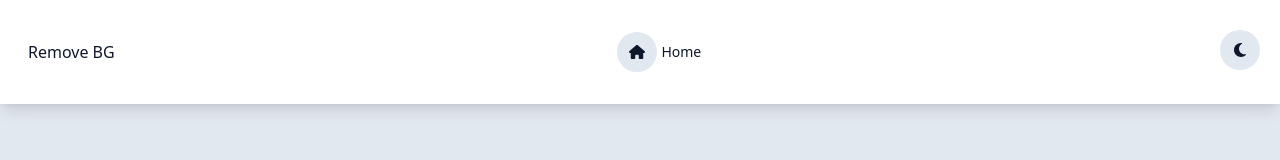
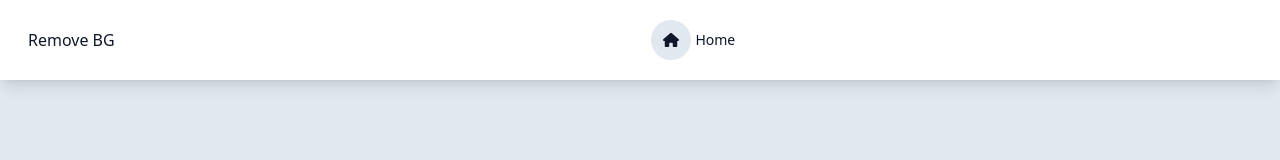
Before and after one commit to Bernini-dev/bg-remove, a Vue app: page / in a window 1280 px wide. Shown: the top 160 px of the page. Built offline with nearby package versions, Linux system fonts and the light colour scheme.

Commit message:
eliminar componente DarkMode y ajustar NavBar para simplificar la interfaz

```diff
--- a/src/components/DarkMode.vue
+++ /dev/null
@@ -1,19 +0,0 @@
-<script setup lang="ts">
-import { useDarkModeStore } from '../stores/darkModeStore';
-import { onMounted } from 'vue';
-
-const darkModeStore = useDarkModeStore();
-
-onMounted(() => {
-  darkModeStore.setBodyClass();
-});
-</script>
-
-<template>
-  <span @click="darkModeStore.changeDarkMode()" class="hover:text-white cursor-pointer ml-1">
-    <font-awesome-icon
-      :icon="darkModeStore.getIcon"
-      class="p-3 bg-slate-200 dark:bg-gray-800 rounded-full ml-6 w-4 h-4"
-    />
-  </span>
-</template>
--- a/src/components/partials/NavBar.vue
+++ b/src/components/partials/NavBar.vue
@@ -1,27 +1,22 @@
-<script lang="ts" setup>
-import DarkMode from '../DarkMode.vue';
-</script>
+<script lang="ts" setup></script>
 
 <template>
-    <!--dark mode - text and icons-->
+
   <nav
-      class="p-5 mb-3 common-text bg-white dark:bg-gray-900 shadow-lg font-medium capitalize flex content-center items-center"
+    class="p-5 py-2 mb-3 common-text bg-white shadow-lg font-medium capitalize flex content-center items-center"
   >
     <span class="px-2 mr-2 border-xl border-gray-800"> Remove BG </span>
     <div class="ml-auto mr-auto flex">
       <a
         href="/"
-          class="px-6 py-3 mx-2 cursor-pointer hover:bg-slate-200 dark:hover:bg-gray-800 hover:text-white text-sm rounded-xl flex content-center items-center"
+        class="px-6 py-3 mx-2 cursor-pointer hover:bg-slate-200 hover:text-white text-sm rounded-xl flex content-center items-center"
       >
         <font-awesome-icon
           icon="fas fa-home"
-            class="p-3 bg-slate-200 dark:bg-gray-800 rounded-full w-4 h-4"
+          class="p-3 bg-slate-200 rounded-full w-4 h-4"
         />
         <span class="mx-1 hidden md:block"> Home </span>
       </a>
     </div>
-      <div>
-        <DarkMode />
-      </div>
   </nav>
 </template>
```
Also changed, not shown: src/assets/img/demo_home.png (deleted). Lines whose indentation alone changed are shown as unchanged.
